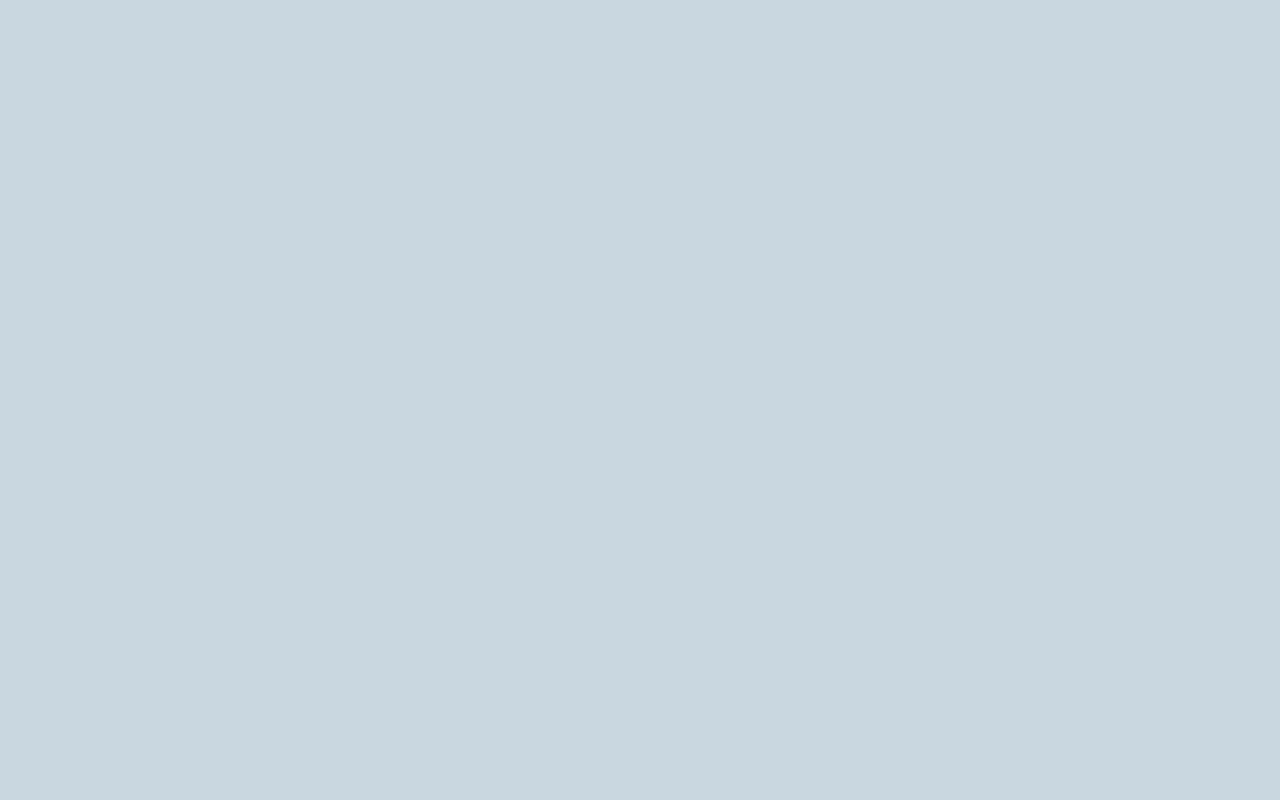
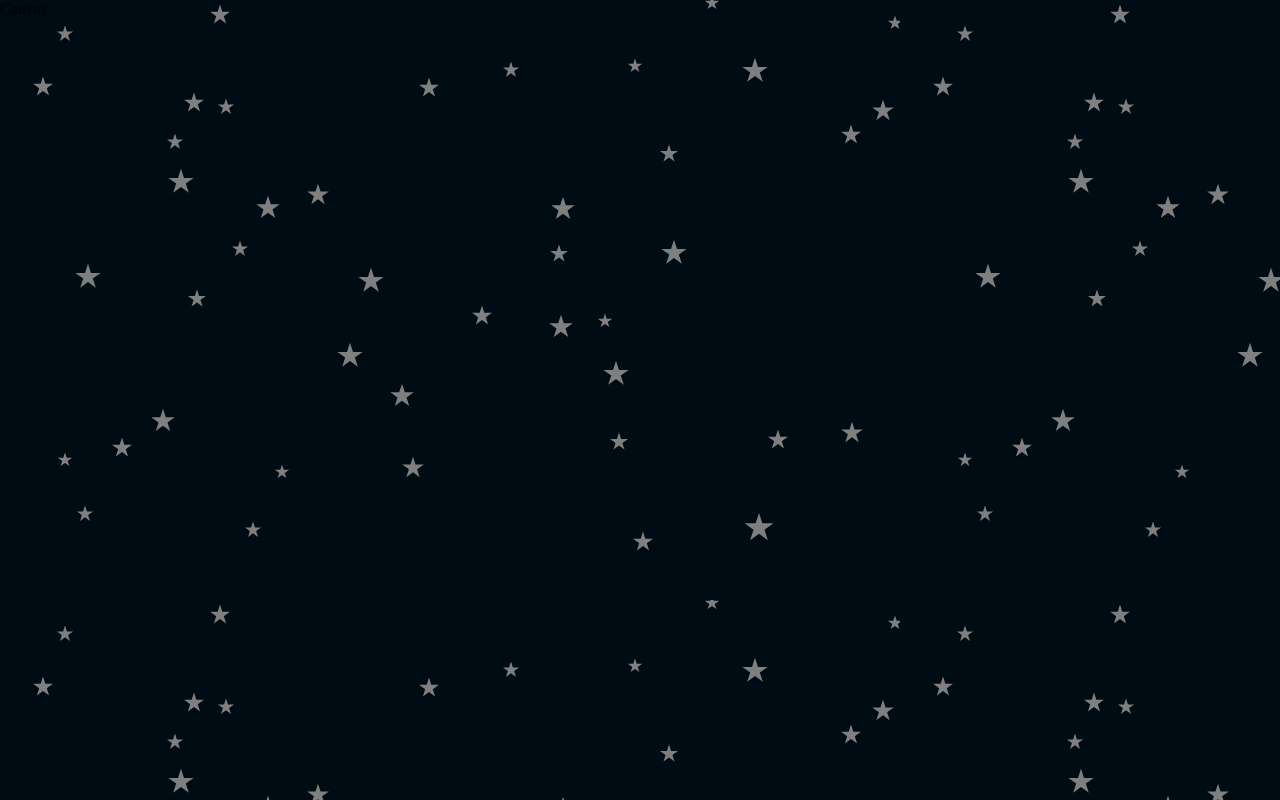
Before and after one commit to GrzegorzBanaszak/caught-ball, a React (Create React App) app: page / in a window 1280 px wide. Built offline with nearby package versions, Linux system fonts and the light colour scheme.

Commit message:
Add canvas bg

```diff
--- a/src/App.tsx
+++ b/src/App.tsx
@@ -1,13 +1,10 @@
 import React from 'react';
 import './App.css';
+import Canvas from './components/Canvas';
 
 function App() {
   return (
-    <div className="App">
-      <div className="app-container">
-
-      </div>
-    </div>
+    <Canvas/>
   );
 }
 
--- /dev/null
+++ b/src/components/Canvas.tsx
@@ -0,0 +1,10 @@
+import React from 'react'
+import bg from '../assets/bg-canvas.svg'
+import "../styles/canvas.css"
+const Canvas = () => {
+  return (
+    <main style={{backgroundImage:`url(${bg})`}} className="canvas-container">Canvas</main>
+  )
+}
+
+export default Canvas
--- /dev/null
+++ b/src/styles/canvas.css
@@ -0,0 +1,15 @@
+.canvas-container {
+    width: 100%;
+    height: 100vh;
+    position: relative;
+}
+
+.canvas-container:after {
+    top: 0;
+    left: 0;
+    content: "";
+    position: absolute;
+    width: 100%;
+    height: 100%;
+    background-color: rgba(0, 0, 0, 0.5);
+}
```
Also changed, not shown: src/components/Navigation.tsx (added, +11 -0 lines), src/assets/bg-canvas.svg (added), src/components/Ball.tsx (renamed from src/Ball.tsx).
